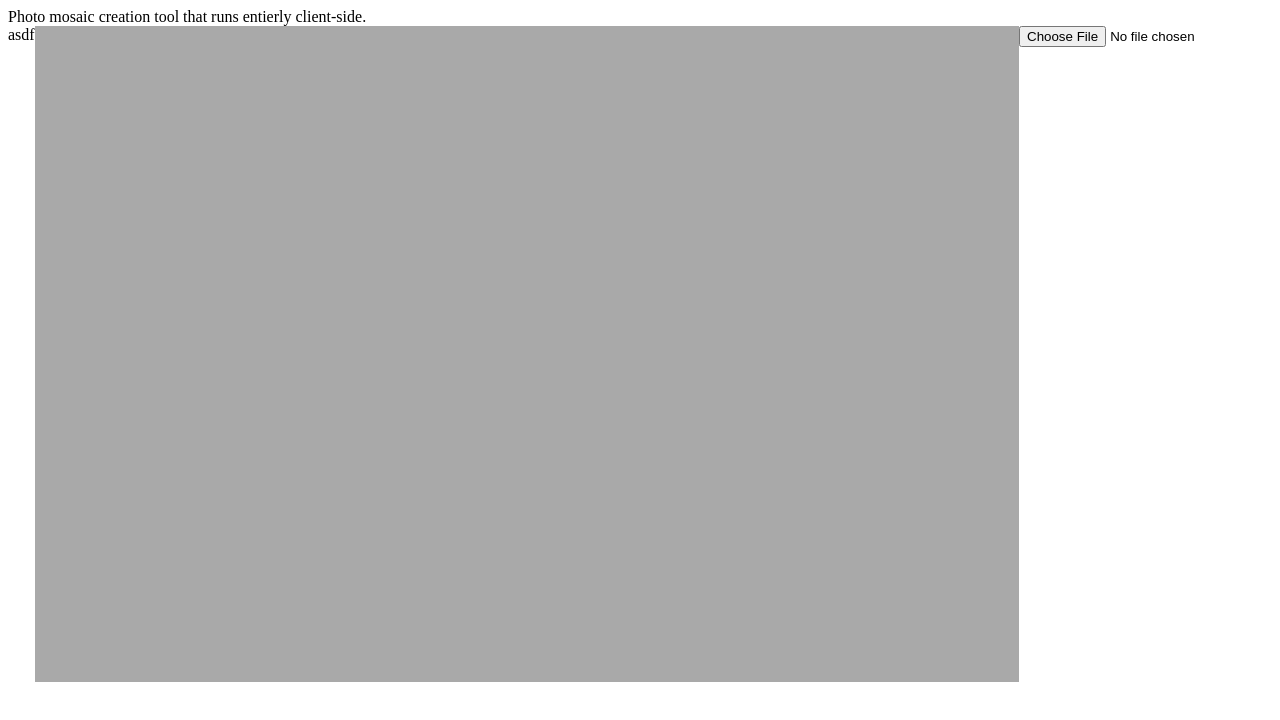
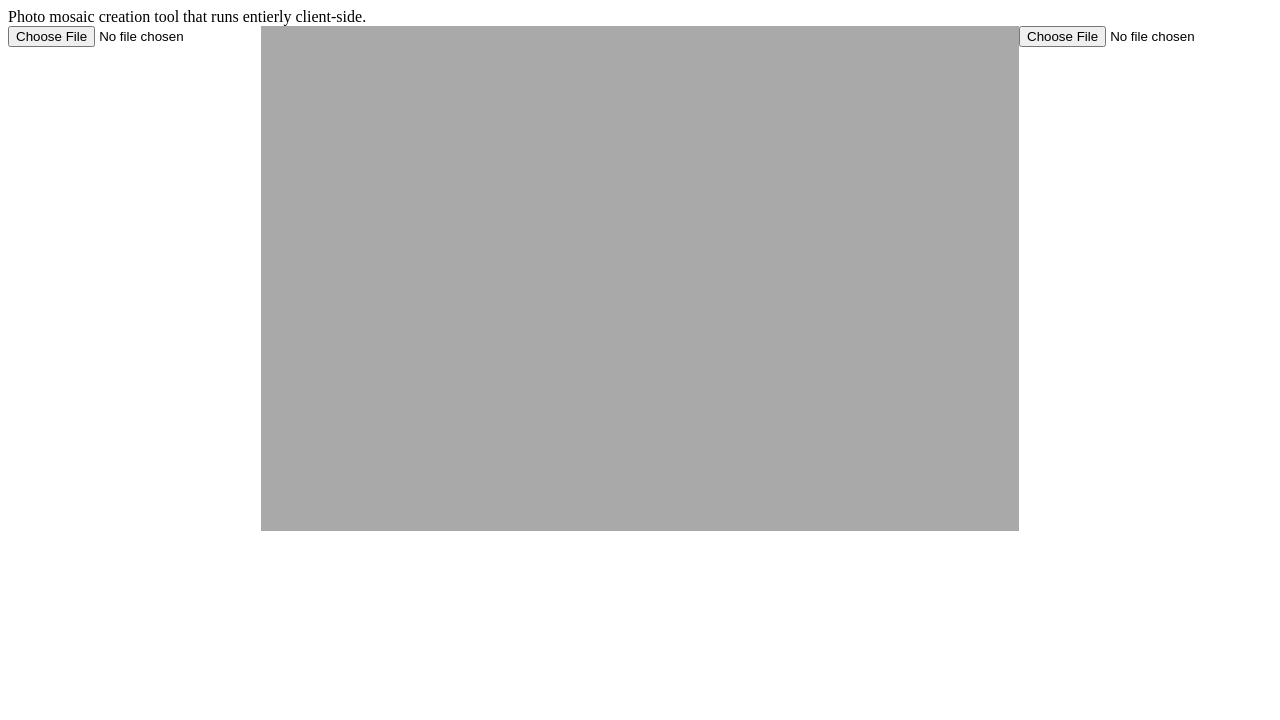
Before and after one commit to greywolfcode/Photo-Mosaic-Maker, a plain HTML site: page index.html in a window 1280 px wide. Drawn offline with Linux system fonts and the light colour scheme.

Commit message:
Add input for tiling images

```diff
--- a/index.html
+++ b/index.html
@@ -11,7 +11,7 @@
         Photo mosaic creation tool that runs entierly client-side.
     </div>
     <div class="sidebar" id="sidebar-left">
-        asdf
+        <input type="file" id="imageInput" />
     </div>
     <canvas id="display" width=1080 height="720"></canvas>
     <div class="sidebar" id="sidebar-right">
```
